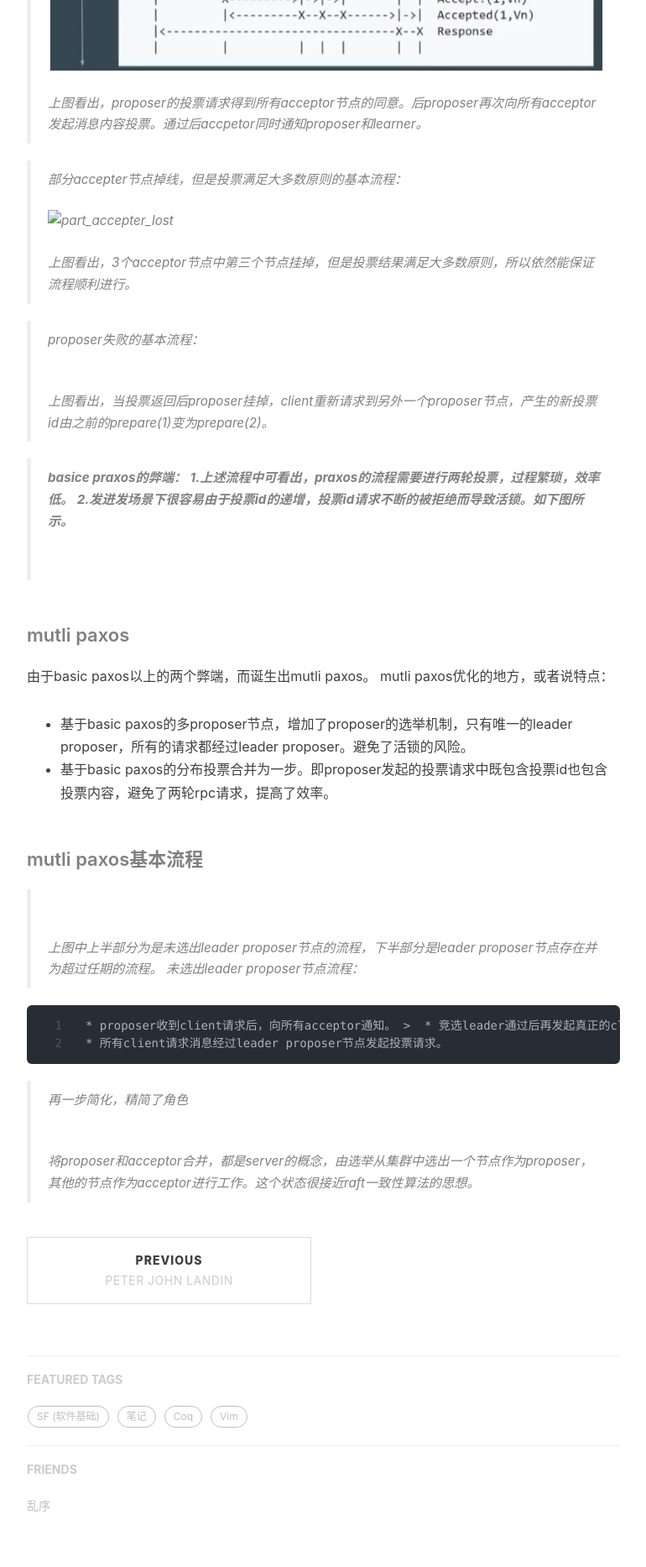
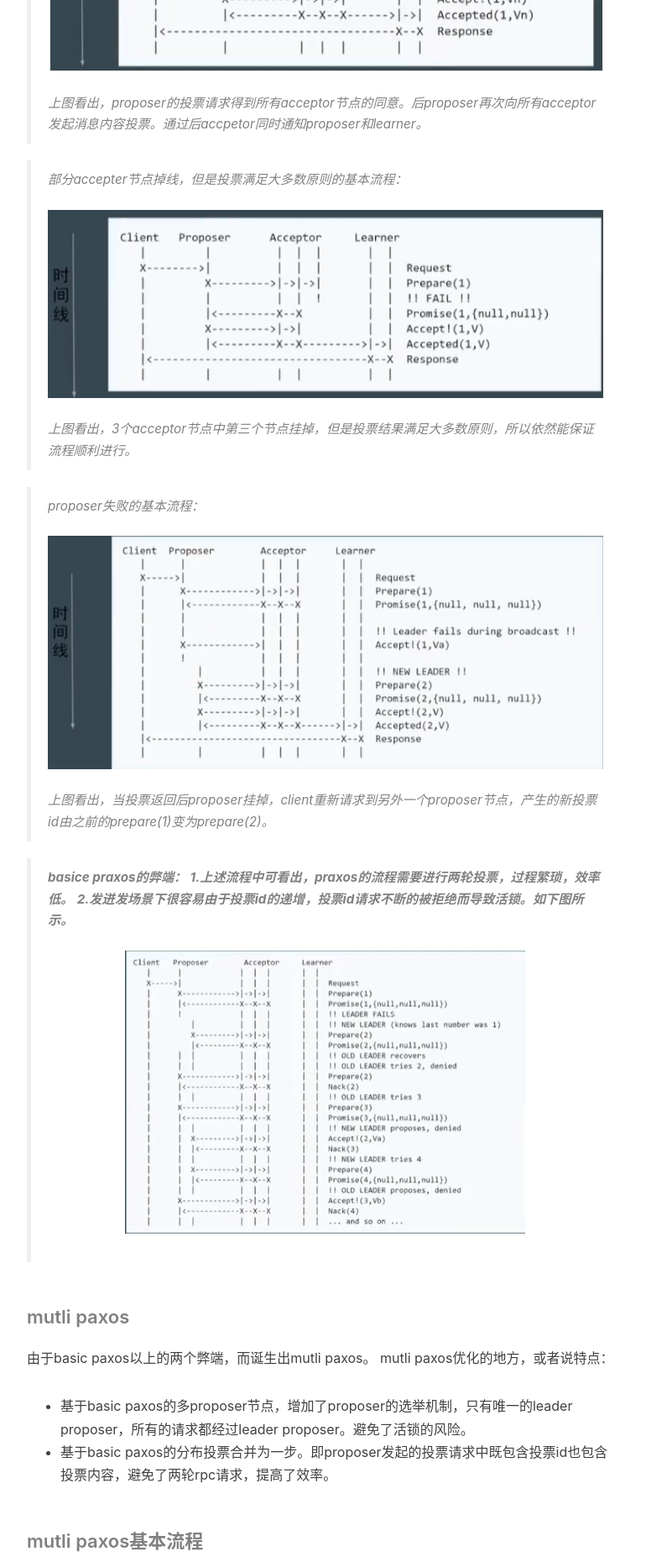
Before and after one commit to odinfor/odinfor.github.io, a Jekyll site: the page built from _posts/2020-03-15-paxos.md, in a window 1280 px wide. Shown: the part 1575-3441 px from the top of the page at 84% size, without its empty margins (233-1003 px from the left). Built offline with Jekyll 4.4.1, drawn with Linux system fonts in a browser that asks for light colours; nearby versions of some CDN libraries; comment, search, counter and statistics services are not loaded.

Commit message:
update paxos img address

```diff
--- a/_posts/2020-03-15-paxos.md
+++ b/_posts/2020-03-15-paxos.md
@@ -40,17 +40,17 @@ paxos从诞生到现在演化了几个版本，basic paxos和mutli paxos，mutli
 上图看出，proposer的投票请求得到所有acceptor节点的同意。后proposer再次向所有acceptor发起消息内容投票。通过后accpetor同时通知proposer和learner。
 
 >部分accepter节点掉线，但是投票满足大多数原则的基本流程：
->![part_accepter_lost](./img/in-post/post-paxos/part_accepter_lost.png)
+>![]({{site.baseurl}}/img/in-post/post-paxos/part_accepter_lost.png)
 >上图看出，3个acceptor节点中第三个节点挂掉，但是投票结果满足大多数原则，所以依然能保证流程顺利进行。
 
 >proposer失败的基本流程：
->![](./img/in-post/post-paxos/proposer_fail.png)
+>![]({{site.baseurl}}/img/in-post/post-paxos/proposer_fail.png)
 >上图看出，当投票返回后proposer挂掉，client重新请求到另外一个proposer节点，产生的新投票id由之前的prepare(1)变为prepare(2)。
 
 >**basice praxos的弊端：**
 >**1.上述流程中可看出，praxos的流程需要进行两轮投票，过程繁琐，效率低。**
 >**2.发迸发场景下很容易由于投票id的递增，投票id请求不断的被拒绝而导致活锁。如下图所示。**
->![](./img/in-post/post-paxos/base_paxos_problem.png)
+>![]({{site.baseurl}}/img/in-post/post-paxos/base_paxos_problem.png)
 
 #### mutli paxos
 由于basic paxos以上的两个弊端，而诞生出mutli paxos。
@@ -60,7 +60,7 @@ mutli paxos优化的地方，或者说特点：
 * 基于basic paxos的分布投票合并为一步。即proposer发起的投票请求中既包含投票id也包含投票内容，避免了两轮rpc请求，提高了效率。
 
 #### mutli paxos基本流程
->![](./img/in-post/post-paxos/mutil_paxos_process.png)
+>![]({{site.baseurl}}/img/in-post/post-paxos/mutil_paxos_process.png)
 >上图中上半部分为是未选出leader proposer节点的流程，下半部分是leader proposer节点存在并为超过任期的流程。
 >未选出leader proposer节点流程：
 
@@ -70,5 +70,5 @@ mutli paxos优化的地方，或者说特点：
     * 所有client请求消息经过leader proposer节点发起投票请求。
 
 >再一步简化，精简了角色
->![](./img/in-post/post-paxos/mutil_paxos_new.png)
+>![]({{site.baseurl}}/img/in-post/post-paxos/mutil_paxos_new.png)
 >将proposer和acceptor合并，都是server的概念，由选举从集群中选出一个节点作为proposer，其他的节点作为acceptor进行工作。这个状态很接近raft一致性算法的思想。
```
